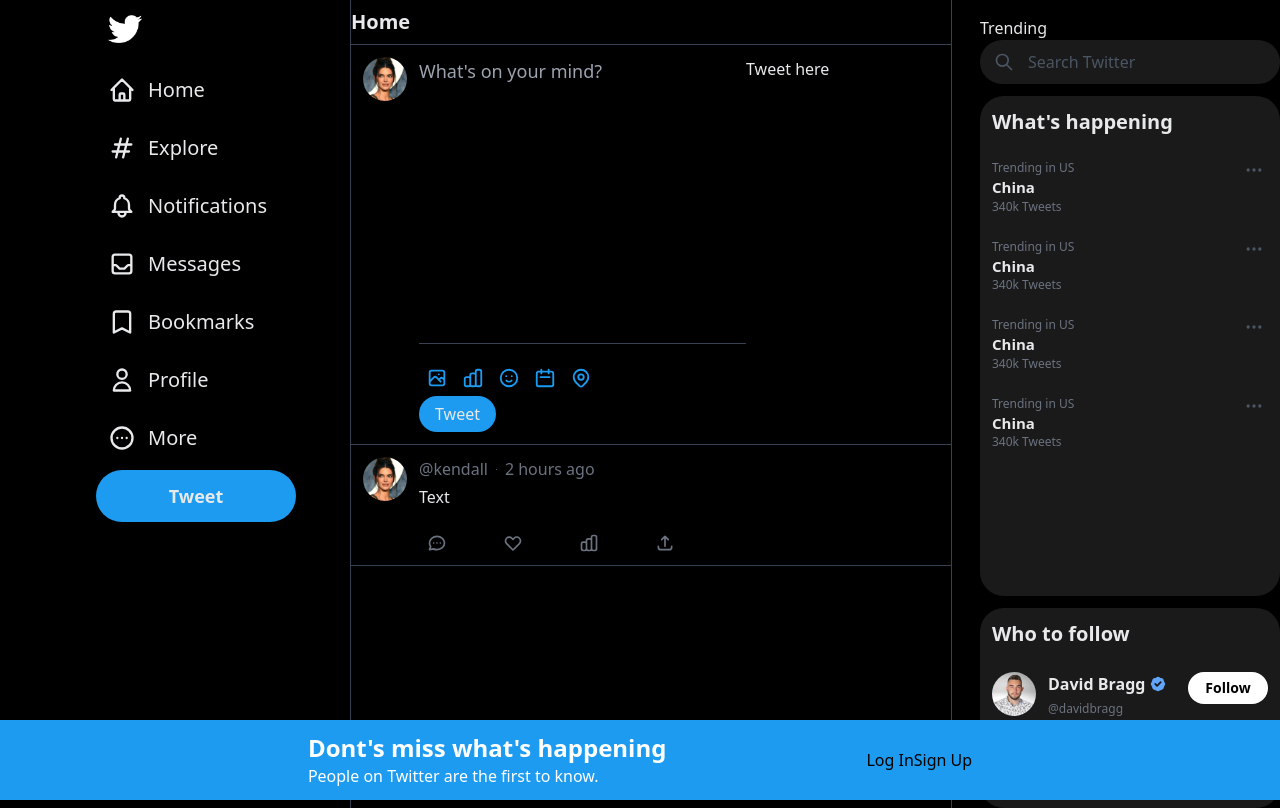
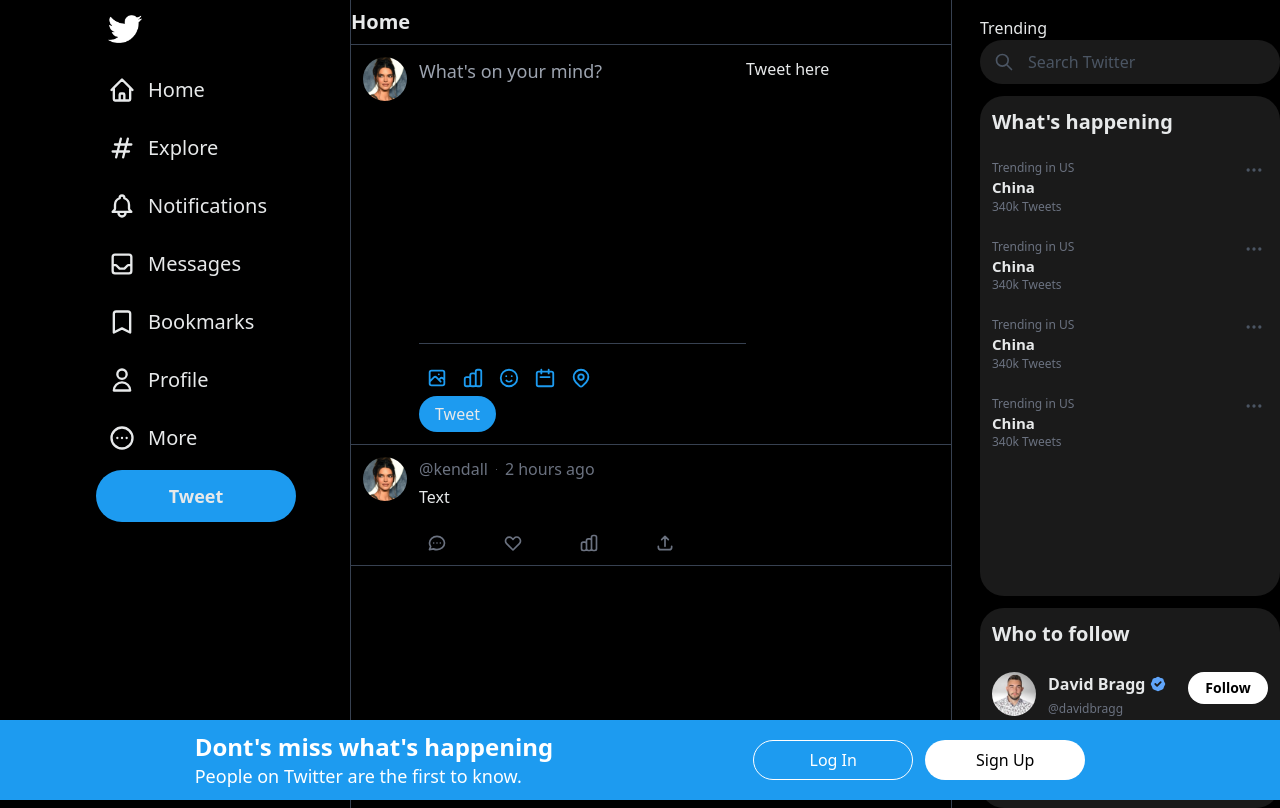
Before and after one commit to Dalfourz/twitter-clone, a Next.js app: page / in a window 1280 px wide. Built offline with nearby package versions, Linux system fonts and the light colour scheme.

Commit message:
adding modal component

```diff
--- a/components/BottomBanner.js
+++ b/components/BottomBanner.js
@@ -1,15 +1,17 @@
+import SignupModal from "./modals/SignupModal";
+
 export default function BottomBanner() {
     return (
         <div className="xl:space-x-[200px] flex justify-center items-center fixed w-full h-[80px] bg-[#1d9bf0] bottom-0">
             <div className="hidden xl:inline text-white">
                 <h1 className="text-2xl font-bold">Dont's miss what's happening</h1>
-                <span>People on Twitter are the first to know.</span>
+                <span className="text-[18px] font-normal">People on Twitter are the first to know.</span>
 
             </div>
 
-            <div>
-                <button>Log In</button>
-                <button>Sign Up</button>
+            <div className="space-x-3">
+                <button className="bg-transparent border border-white text-white w-[160px] rounded-full h-[40px] hover:bg-[#cbd2d7]">Log In</button>
+                <SignupModal />
 
             </div>
         </div>
--- /dev/null
+++ b/components/modals/SignupModal.js
@@ -0,0 +1,31 @@
+import { openSignupModal } from "@/redux/modalSlice";
+import { Modal } from "@mui/material";
+import { useState } from "react";
+import { useDispatch, useSelector } from "react-redux";
+
+export default function SignupModal() {
+
+//   const [isOpen, setisOpen] = useState(false);
+//   const handleClose = () => setisOpen(false);
+//   const handleOpen = () => setisOpen(true)
+
+const isOpen = useSelector(state => state.modals.SignupModalOpen)
+const dispatch = useDispatch()
+console.log(isOpen)
+
+  return (
+    <>
+      <button className="bg-white text-black w-[160px] rounded-full h-[40px] hover:bg-[#cbd2d7]"
+      onClick={() => dispatch(openSignupModal())}
+      >
+        Sign Up
+      </button>
+
+      <Modal open={isOpen}
+    //   onClose={handleClose}
+      className="flex justify-center items-center">
+        <div className="w-[400px] h-[200px] bg-white">Sign up over here</div>
+      </Modal>
+    </>
+  );
+}
--- a/pages/_app.js
+++ b/pages/_app.js
@@ -1,5 +1,11 @@
 import '@/styles/globals.css'
+import { Provider } from 'react-redux'
+import { store } from '@/redux/store'
 
 export default function App({ Component, pageProps }) {
-  return <Component {...pageProps} />
+  return(
+  <Provider store={store}>
+    <Component {...pageProps} />
+  </Provider>
+  )
 }
--- /dev/null
+++ b/redux/modalSlice.js
@@ -0,0 +1,24 @@
+import { createSlice } from '@reduxjs/toolkit'
+
+const initialState = {
+    signupModalOpen: false
+}
+
+const modalSlice = createSlice({
+  name: "modal",
+  initialState,
+  reducers: {
+    openSignupModal: (state) => {
+        state.signupModalOpen = true
+
+    },
+    closeSignupModal: (state) => {
+        state.signupModalOpen = false
+
+    }
+  }
+});
+
+export const {openSignupModal, closeSignupModal} = modalSlice.actions
+
+export default modalSlice.reducer
--- /dev/null
+++ b/redux/store.js
@@ -0,0 +1,8 @@
+import { configureStore } from '@reduxjs/toolkit'
+import modalSlice from './modalSlice'
+
+export const store = configureStore({
+  reducer: {
+    modals: modalSlice
+  },
+})
```
Also changed, not shown: package.json (+6 -1 lines), 1 other file (tests, documents, lock files or other folders).
